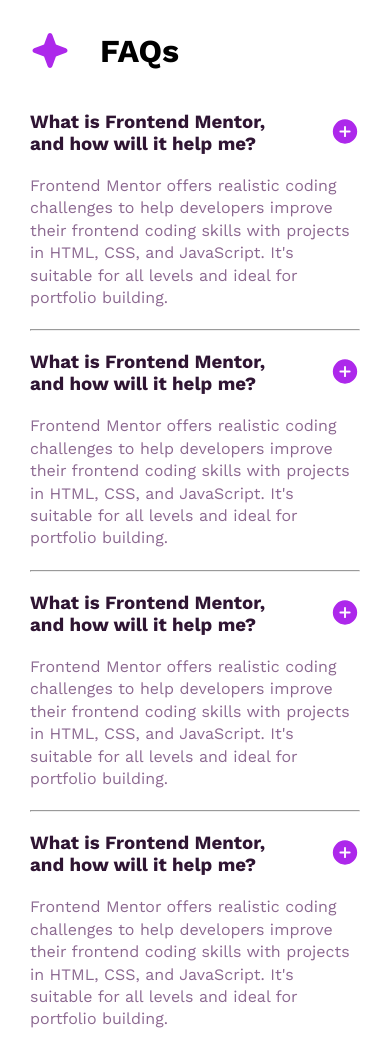
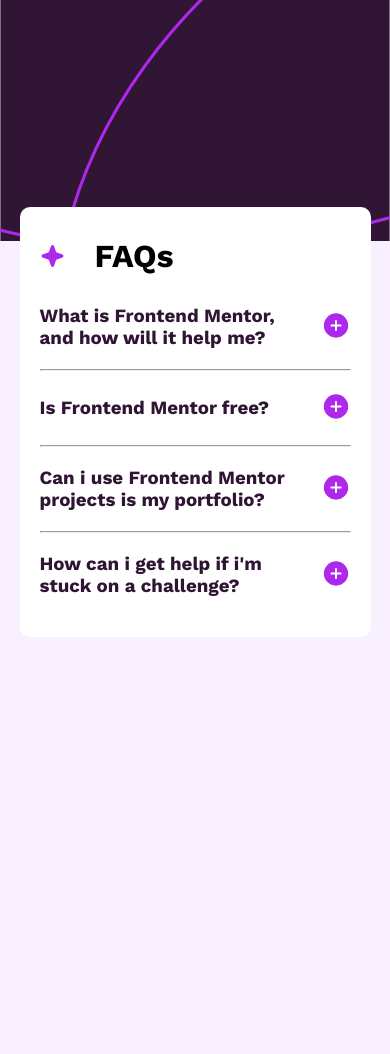
Before and after one commit to brunoaocubo/faqs-perguntas-frequentes, a plain HTML site: page index.html in a window 390 px wide. After the commit the page ends 844 px from the top, so only its background shows below. Drawn offline with Linux system fonts and the light colour scheme.

Commit message:
Att: Estrutura para dispositiveis mobile concluida
Construi o modelo de design para mobile, a seguir media query para telas maiores.

```diff
--- a/css/mobile.css
+++ b/css/mobile.css
@@ -2,10 +2,7 @@
     font-family: Work Sans;
     src: url(../assets/fonts/WorkSans-VariableFont_wght.ttf);
     font-weight: 400 600 700;
-}
-@font-face{
-    font-family: '';
-    src: url();
+    font-display: swap;
 }
 
 *{
@@ -23,23 +20,38 @@
 }
 
 body{
+    display: flex;
+    flex-flow: column;
+    justify-content: center;
+    align-items: center;
+    min-height: 100dvh;
     font-size: 16px;
-    font-family: "Work Sans";
-    padding: 30px;
+    font-family: "Work Sans", sans-serif;
+    background: var(--Purple100) url(../assets/images/background-pattern-mobile.svg) center top no-repeat;
+    background-size: contain;
+    padding-block: 30px;
 }
 
-header{
+#header{
     display: flex;
     flex-flow: row nowrap;
     align-items: center;
 }
 
+#header img{
+    width: 25px;
+}
+
 #main-title{
     padding-inline: 30px;
+    padding-block: 10px;
 }
 
 main{
-    padding-block: 20px;
+    width: 90%;
+    padding: 20px;
+    border-radius: 10px;
+    background-color: var(--White);
 }
 
 .flex-container{
@@ -56,6 +68,8 @@ main{
 .questions{
     display: flex;
     flex-flow: row;
+    justify-content: space-between;
+    align-items: center;
     padding-block: 20px;
 }
 
@@ -67,10 +81,12 @@ main{
 .questions button{
     border: none;
     background-color: transparent;
+    cursor: pointer;
 }
 
 .answers{
     padding-bottom: 20px;
+    display: none;
 }
 
 .answer{
--- a/css/style.css
+++ b/css/style.css
@@ -1,5 +1,3 @@
 @media screen and (min-width: 515px) {
-    body{
-        background-color: red;
-    }
+
 }
--- a/index.html
+++ b/index.html
@@ -9,16 +9,16 @@
     <link rel="stylesheet" href="css/style.css">
 </head>
 <body>
-    <header>
-        <img src="assets/images/icon-star.svg" alt="">
-        <h1 id="main-title">FAQs</h1>
-    </header>
-    <main>
+    <main class="container">
+        <div id="header">
+            <img src="assets/images/icon-star.svg" alt="">
+            <h1 id="main-title">FAQs</h1>
+        </div>
         <section class="flex-container">
             <article class="flex-container2">
                 <div class="questions">
                     <h3 class="question-title">What is Frontend Mentor, and how will it help me?</h3>
-                    <button onclick=""><img src="assets/images/icon-plus.svg" alt=""></button>
+                    <button class="btnAlternar"><img src="assets/images/icon-plus.svg" alt=""></button>
                 </div>
                 <div class="answers">
                     <p class="answer">Frontend Mentor offers realistic coding challenges to help developers improve their frontend coding skills with projects in HTML, CSS, and JavaScript. It's suitable for all levels and ideal for portfolio building.</p>
@@ -27,34 +27,54 @@
             <hr>
             <article class="flex-container2">
                 <div class="questions">
-                    <h3 class="question-title">What is Frontend Mentor, and how will it help me?</h3>
-                    <button onclick=""><img src="assets/images/icon-plus.svg" alt=""></button>
+                    <h3 class="question-title">Is Frontend Mentor free?</h3>
+                    <button class="btnAlternar"><img src="assets/images/icon-plus.svg"></button>
                 </div>
                 <div class="answers">
-                    <p class="answer">Frontend Mentor offers realistic coding challenges to help developers improve their frontend coding skills with projects in HTML, CSS, and JavaScript. It's suitable for all levels and ideal for portfolio building.</p>
+                    <p class="answer">The majority of our challenges are free, yes. We do have some that are premium and require a Pro subscription to access. It will say on each challenge whether they are free or premium, so it's easy to tell the difference.</p>
                 </div>
             </article>
             <hr>
             <article class="flex-container2">
                 <div class="questions">
-                    <h3 class="question-title">What is Frontend Mentor, and how will it help me?</h3>
-                    <button onclick=""><img src="assets/images/icon-plus.svg" alt=""></button>
+                    <h3 class="question-title">Can i use Frontend Mentor projects is my portfolio?</h3>
+                    <button class="btnAlternar"><img src="assets/images/icon-plus.svg"></button>
                 </div>
                 <div class="answers">
-                    <p class="answer">Frontend Mentor offers realistic coding challenges to help developers improve their frontend coding skills with projects in HTML, CSS, and JavaScript. It's suitable for all levels and ideal for portfolio building.</p>
+                    <p class="answer">Definitely! Please do feel free to use whatever you build in your portfolio. Helping developers add professional-looking projects to their portfolio was one of the reasons we created this platform!</p>
                 </div>
             </article>
             <hr>
             <article class="flex-container2">
                 <div class="questions">
-                    <h3 class="question-title">What is Frontend Mentor, and how will it help me?</h3>
-                    <button onclick=""><img src="assets/images/icon-plus.svg" alt=""></button>
+                    <h3 class="question-title">How can i get help if i'm stuck on a challenge?</h3>
+                    <button class="btnAlternar"><img src="assets/images/icon-plus.svg" alt=""></button>
                 </div>
                 <div class="answers">
-                    <p class="answer">Frontend Mentor offers realistic coding challenges to help developers improve their frontend coding skills with projects in HTML, CSS, and JavaScript. It's suitable for all levels and ideal for portfolio building.</p>
+                    <p class="answer">The best (and quickest) way to get help on a challenge is in our Discord server. There are thousands of other developers in there, so it's a great place to ask questions. We even have a dedicated "help" channel! If you haven't joined yet, you can get an invite to our Discord server here.</p>
                 </div>
             </article>
         </section>
     </main>
+
+    <script>
+        const botoes = document.querySelectorAll('.btnAlternar');
+
+
+        botoes.forEach(botao => {
+            botao.addEventListener('click', function() {
+                const paiDoBotao = this.parentElement;
+                const conteudo = paiDoBotao.nextElementSibling;
+                if(conteudo.style.display === 'block'){
+                    conteudo.style.display = 'none';
+                    botao.innerHTML = '<img src="assets/images/icon-plus.svg">';
+                } else{
+                    conteudo.style.display = 'block';
+                    botao.innerHTML = '<img src="assets/images/icon-minus.svg">';
+                }
+            });
+        });
+
+    </script>
 </body>
 </html>
```
